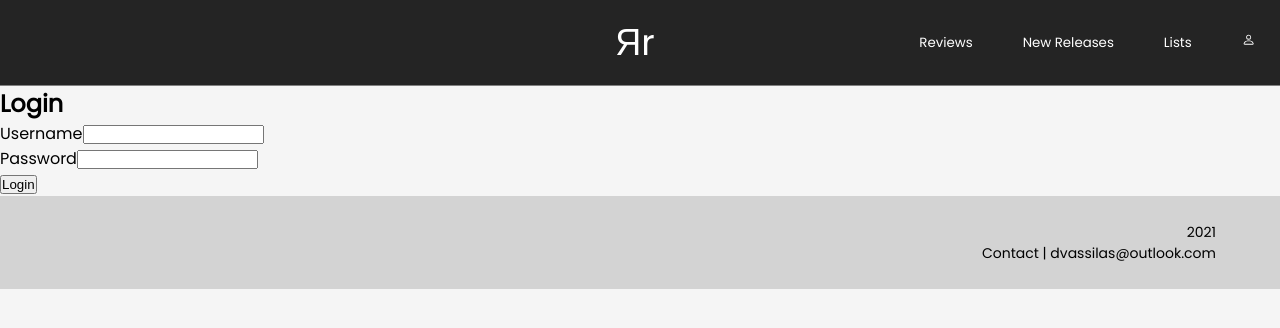
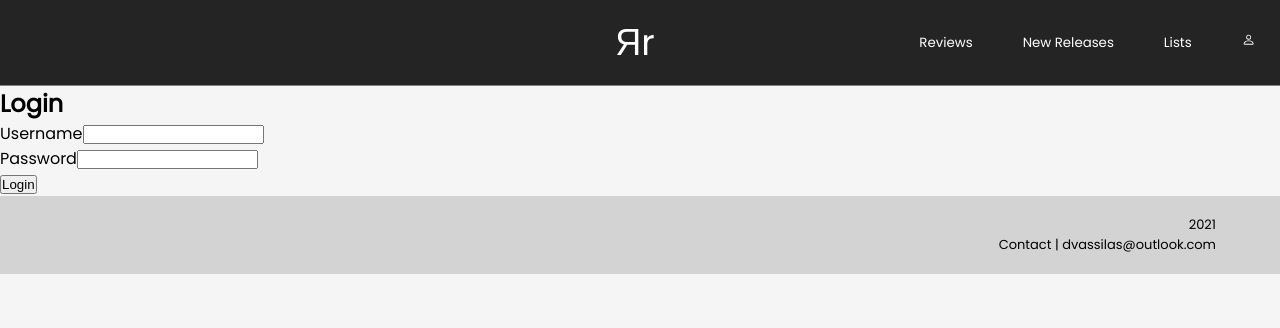
Before and after one commit to dimi-tree-v/roustabout-reviews-ui, a React (Create React App) app: page /login in a window 1280 px wide. Shown: the top 328 px of the page. Built offline with nearby package versions, Linux system fonts and the light colour scheme.

Commit message:
Updated footer spacing for loading page addition

```diff
--- a/package.json
+++ b/package.json
@@ -7,12 +7,14 @@
         "@testing-library/jest-dom": "^5.11.10",
         "@testing-library/react": "^11.2.6",
         "@testing-library/user-event": "^12.8.3",
+        "bootstrap": "^5.1.3",
         "react": "^17.0.2",
         "react-bootstrap-icons": "^1.4.0",
         "react-dom": "^17.0.2",
         "react-redux": "^7.2.3",
         "react-router-dom": "^5.2.0",
         "react-scripts": "4.0.3",
+        "reactstrap": "^8.10.0",
         "redux": "^4.0.5",
         "redux-thunk": "^2.3.0",
         "web-vitals": "^1.1.1"
--- a/src/components/Loading.js
+++ b/src/components/Loading.js
@@ -1,8 +1,10 @@
 import { Spinner } from 'reactstrap';
 
 const Loading = () => {
-  return(
-    <Spinner style={{ width: '3rem', height: '3rem' }} type="grow" />
+  return (
+    <div className="loading-body">
+      <Spinner type="grow"  color="danger"/>
+    </div>
   )
 };
 
--- a/src/components/Nav.js
+++ b/src/components/Nav.js
@@ -23,7 +23,7 @@ const Nav = ({ title }) => {
       </div>
     </nav>
   )
-}
+};
 
 Nav.defaultProps = {
   title: "Яr",
@@ -33,4 +33,4 @@ Nav.propTypes = {
   title: PropTypes.string.isRequired,
 }
 
-export default Nav
+export default Nav;
--- a/src/components/Reviews.js
+++ b/src/components/Reviews.js
@@ -10,7 +10,6 @@ const Reviews = () => {
   const [isLoading, setIsLoading] = useState(true);
 
   useEffect(() => {
-    setIsLoading(true)
     fetchItems();
     setIsLoading(false)
   },[]);
@@ -55,7 +54,7 @@ const Reviews = () => {
     <div>
       <h2 className="page-titles"> Reviews </h2>
       <div className="reviews">
-        { (isLoading) ? <Loading/>: reviewitems }
+      { (isLoading) ? <Loading/>: reviewItems }
       </div>
     </div>
   )
--- a/src/index.css
+++ b/src/index.css
@@ -125,6 +125,7 @@ div.reviews {
   display: flex;
   justify-content: space-between;
   margin: 2% 5% 2% 5%;
+  min-height: 21rem;
 }
 
 /* .reviews::after {
@@ -230,9 +231,17 @@ div.reviews {
   margin-top: 2%;
 }
 
+.loading-body {
+  margin: auto;
+  display: flex;
+  justify-content: center;
+}
+
 .footer {
-  padding: 2% 5% 2% 10%;
+  padding: 1.5% 5% 1.5% 10%;
   background-color: #D3D3D3;
-  font-size: 14px;
+  font-size: 13px;
   text-align: right;
+
+
 }
```
Also changed, not shown: 1 other file (tests, documents, lock files or other folders).
